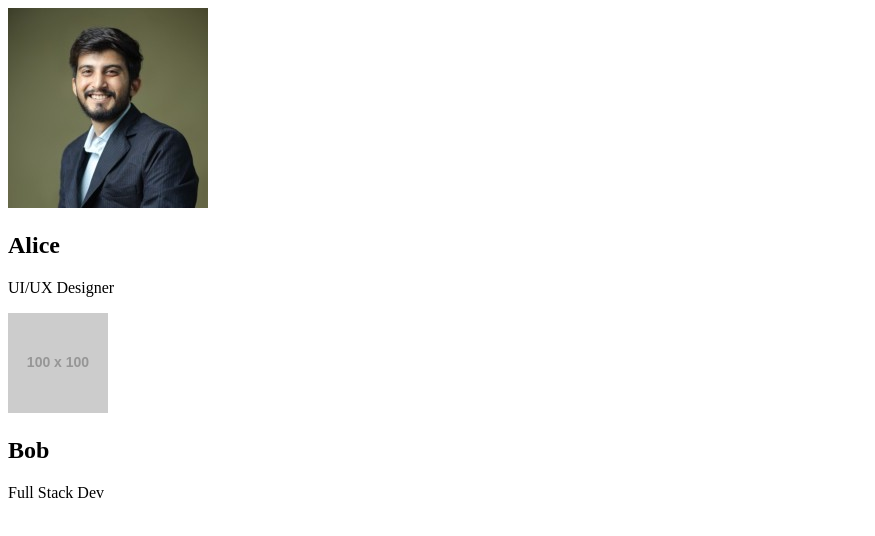
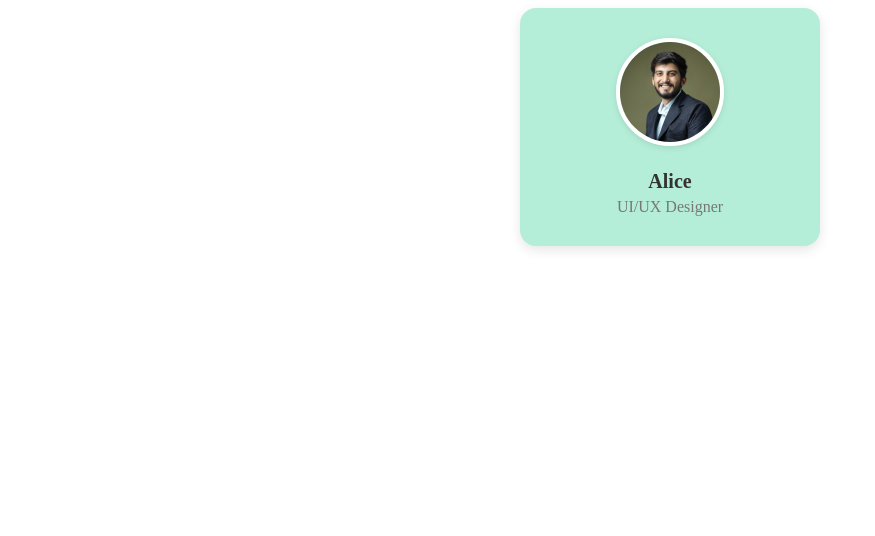
Before and after one commit to vaghelaharsh1015/html-css, a plain HTML site: page css/day 8/lab_ex.html in a window 1280 px wide. Shown: the whole page, without its empty margins (0-875 px from the left). Drawn offline with Linux system fonts and the light colour scheme; placeholder pictures from the web are drawn by us.

Commit message:
mew file

```diff
--- a/css/day 8/lab_ex.html
+++ b/css/day 8/lab_ex.html
@@ -4,7 +4,7 @@
 <head>
     <meta charset="UTF-8">
     <meta name="viewport" content="width=device-width, initial-scale=1.0">
-  <title>Profile Cards</title>
+    <title>Profile Card</title>
     <link rel="stylesheet" href="style.css">
 </head>
 
@@ -15,12 +15,6 @@
             <h2 class="name">Alice</h2>
             <p class="role">UI/UX Designer</p>
         </div>
-
-    <div class="card">
-      <img src="https://via.placeholder.com/100" alt="Bob's profile picture" class="profile-picture">
-      <h2 class="name">Bob</h2>
-      <p class="role">Full Stack Dev</p>
-    </div>
     </div>
 </body>
 
--- a/css/day 8/style.css
+++ b/css/day 8/style.css
@@ -1,34 +1,17 @@
-/* body {
-  font-family: "Poppins", sans-serif;
-  background-color: #f0f2f5;
-  text-align: center;
-  padding: 50px 0;
-}
-
         .container {
-  width: 550px;
+            width: 240px;
             margin: 0 auto;
-  overflow: hidden;
         }
 
         .card {
-  background-color: #fff;
+            background-color: #b5eed8;
             border-radius: 16px;
             box-shadow: 0 4px 12px rgba(0, 0, 0, 0.1);
             padding: 30px;
             width: 240px;
             text-align: center;
-  transition: transform 0.3s ease, box-shadow 0.3s ease;
-  float: left;
-  margin: 0 10px;
-}
-
-.card:first-child {
-  margin-left: 0;
-}
-
-.card:last-child {
-  margin-right: 0;
+            transition:all 0.5s ;
+            margin: 0;
         }
 
         .card:hover {
@@ -57,4 +40,4 @@
             font-size: 1rem;
             color: #777;
             margin: 5px 0 0;
-} */
+        }
```
Lines whose indentation alone changed are shown as unchanged.
